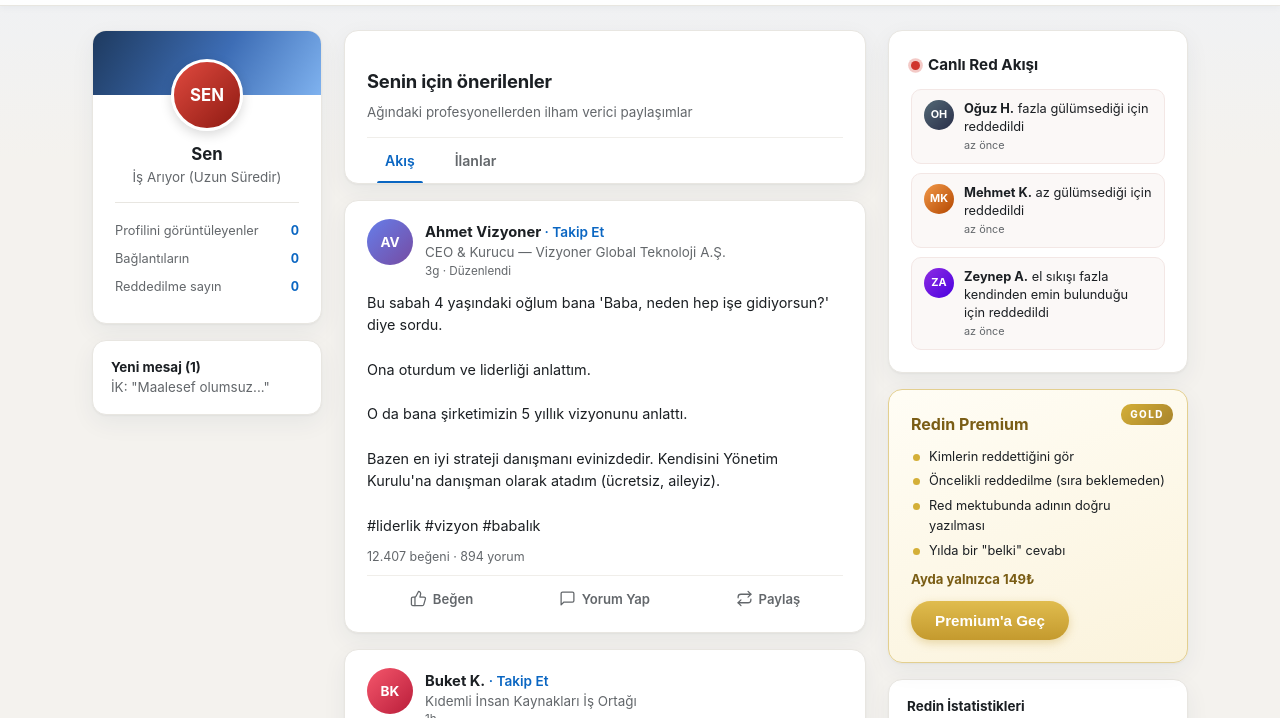
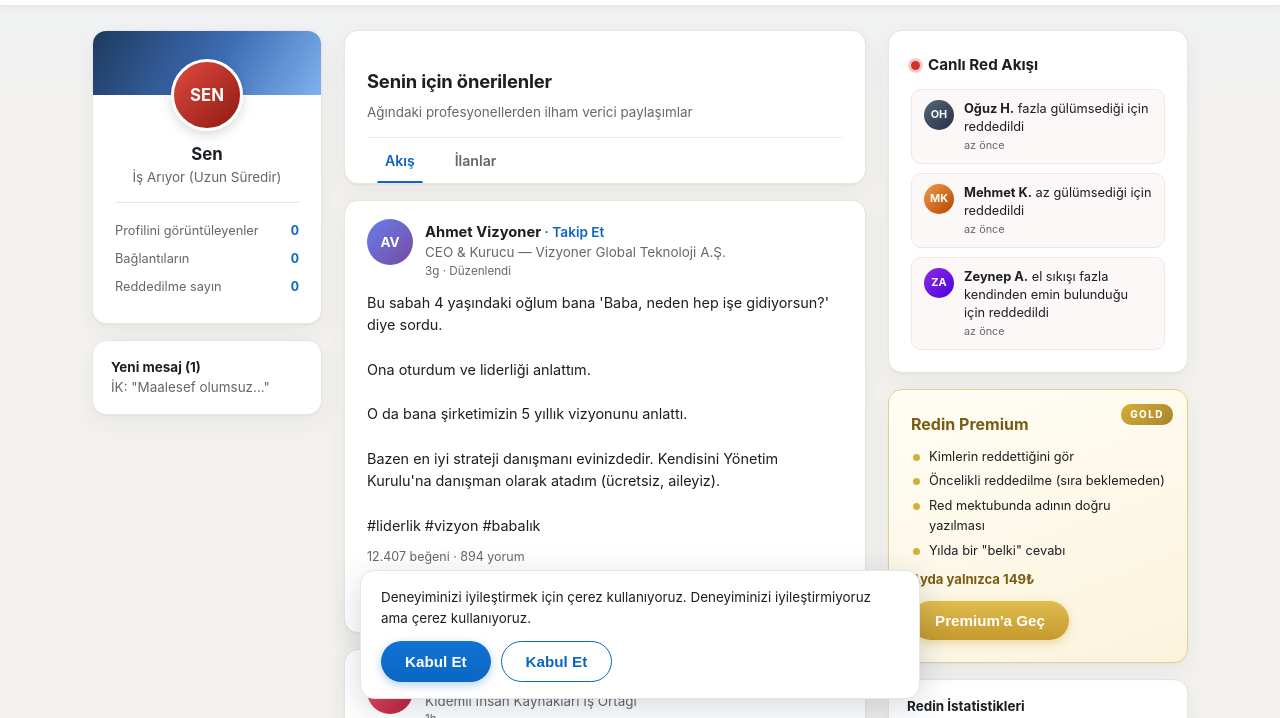
Before and after one commit to ugurcl/alinmadin, a website: page public/index.html in a window 1280 px wide. Shown: the part 81-799 px from the top of the page. Drawn offline with Linux system fonts and the light colour scheme.

Commit message:
add cookie consent banner with single choice

```diff
--- a/public/css/style.css
+++ b/public/css/style.css
@@ -1030,6 +1030,41 @@ input:focus, textarea:focus, select:focus {
   background: linear-gradient(180deg, #d4af37, #a8842c);
 }
 
+.cookie-banner {
+  position: fixed;
+  bottom: 20px;
+  left: 50%;
+  transform: translateX(-50%);
+  width: min(560px, calc(100vw - 32px));
+  background: var(--card);
+  border: 1px solid var(--border);
+  border-radius: 14px;
+  box-shadow: 0 8px 32px rgba(23, 43, 77, 0.18);
+  padding: 16px 20px;
+  z-index: 90;
+  animation: cookiein 0.45s ease;
+  transition: opacity 0.5s ease, transform 0.5s ease;
+}
+
+@keyframes cookiein {
+  from { opacity: 0; transform: translateX(-50%) translateY(24px); }
+  to { opacity: 1; transform: translateX(-50%); }
+}
+
+.cookie-banner.cookie-out {
+  opacity: 0;
+  transform: translateX(-50%) translateY(24px);
+}
+
+.cookie-actions {
+  display: flex;
+  gap: 10px;
+}
+
+.cookie-actions .btn {
+  margin-top: 12px;
+}
+
 .footer {
   border-top: 1px solid var(--border);
   padding: 24px 0;
--- a/public/index.html
+++ b/public/index.html
@@ -217,6 +217,14 @@
     </section>
   </main>
 
+  <div id="cookie-banner" class="cookie-banner" hidden>
+    <p id="cookie-text" class="small">Deneyiminizi iyileştirmek için çerez kullanıyoruz. Deneyiminizi iyileştirmiyoruz ama çerez kullanıyoruz.</p>
+    <div class="cookie-actions">
+      <button type="button" class="btn btn-primary btn-sm cookie-accept">Kabul Et</button>
+      <button type="button" class="btn btn-outline btn-sm cookie-accept">Kabul Et</button>
+    </div>
+  </div>
+
   <footer class="footer">
     <div class="container">
       <p>Redin — Bu bir mizah projesidir. Gerçek bir şirket, gerçek bir ilan ve gerçek bir umut içermez. Gerçek İK süreçleriyle benzerlikler tesadüf değildir.</p>
--- a/public/js/app.js
+++ b/public/js/app.js
@@ -388,6 +388,20 @@ document.getElementById("btn-premium").addEventListener("click", () => {
     <button class="btn btn-gold btn-sm" disabled>Teşekkürler</button>`;
 });
 
+const cookieBanner = document.getElementById("cookie-banner");
+if (!sessionStorage.getItem("redin_cookies")) {
+  setTimeout(() => (cookieBanner.hidden = false), 900);
+}
+document.querySelectorAll(".cookie-accept").forEach((btn) =>
+  btn.addEventListener("click", () => {
+    sessionStorage.setItem("redin_cookies", "1");
+    document.getElementById("cookie-text").textContent = "Tercihiniz kaydedildi. (Zaten tek tercihti.)";
+    document.querySelector(".cookie-actions").remove();
+    setTimeout(() => cookieBanner.classList.add("cookie-out"), 1600);
+    setTimeout(() => cookieBanner.remove(), 2200);
+  })
+);
+
 document.getElementById("stat-rejections").textContent = state.rejections;
 renderBadges();
 renderFeed("feed");
```
